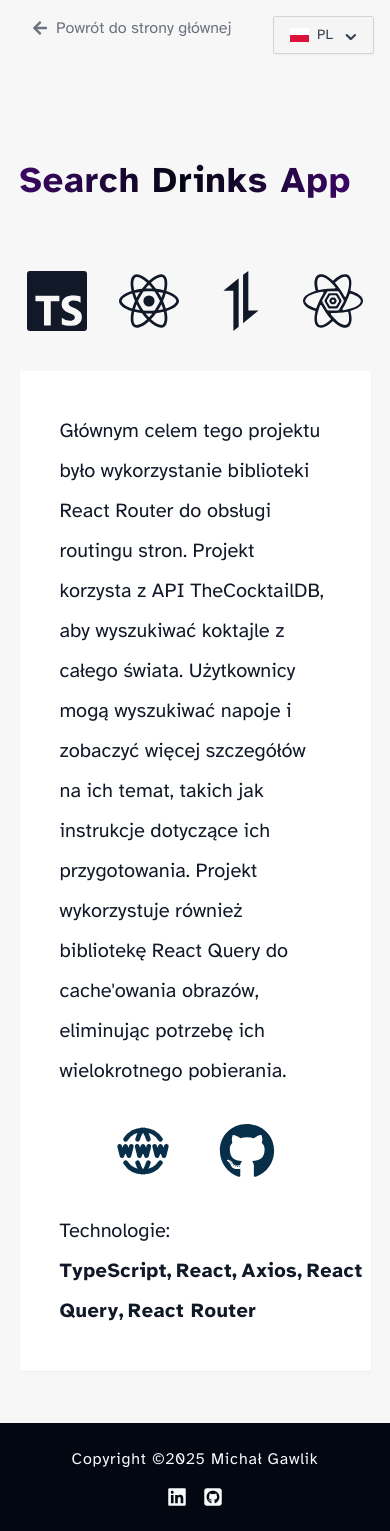
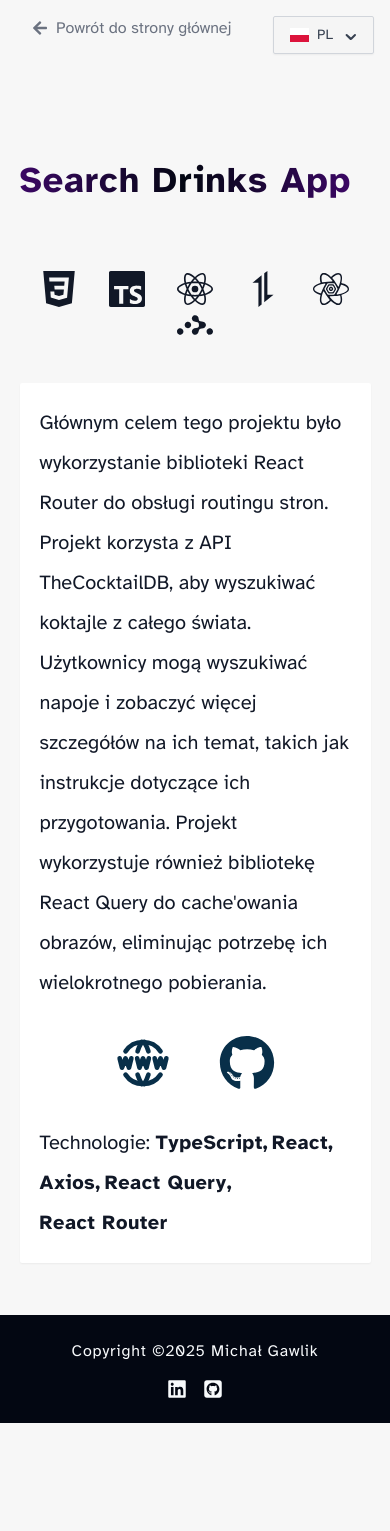
Before and after one commit to misiek869/my_portfolio_v2, a React (Vite) app: page /projects/01d5cabc-e0c5-42da-853d-7f167b16db36 in a window 390 px wide. After the commit the page ends 1423 px from the top, so only its background shows below. Built offline with nearby package versions, Linux system fonts and the light colour scheme.

Commit message:
change icons sizes

```diff
--- a/src/components/ProjectDetails.tsx
+++ b/src/components/ProjectDetails.tsx
@@ -46,14 +46,14 @@ const ProjectDetails = () => {
 					{project.title}
 				</h1>
 
-				<div className='flex justify-center gap-x-8 mt-14'>
+				<div className='flex flex-wrap mx-auto justify-center gap-x-8  mt-14'>
 					{project.tech.map((IconComponent, index) => (
-						<div key={index} className='text-6xl text-gray-900 '>
+						<div key={index} className='text-4xl sm:text-6xl text-gray-900 '>
 							<IconComponent />
 						</div>
 					))}
 				</div>
-				<div className='bg-white rounded-sm shadow-sm p-10 mt-10'>
+				<div className='bg-white rounded-sm shadow-sm p-5 sm:p-10 mt-10 max-w-full'>
 					<p className='text-xl 3xl:text-2xl  3xl:leading-10 leading-loose  text-gray-900'>
 						{project.text[i18n.language as keyof typeof project.text]}
 					</p>
@@ -74,7 +74,7 @@ const ProjectDetails = () => {
 						{t('projectTech')}:{' '}
 						{project?.techText?.map((tech, index) => (
 							<span
-								className={`font-bold tracking-wide ${
+								className={`font-bold tracking-wide max-w-full inline-block  ${
 									index < project.techText.length - 1
 										? "after:content-[','] after:mr-1"
 										: ''
```
